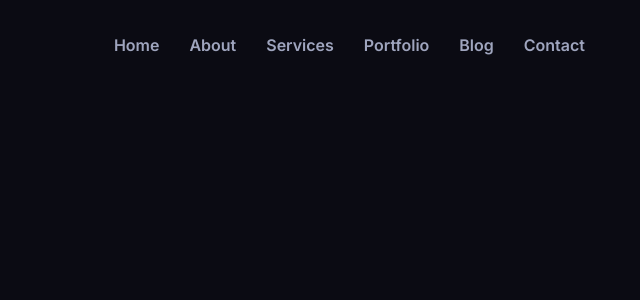
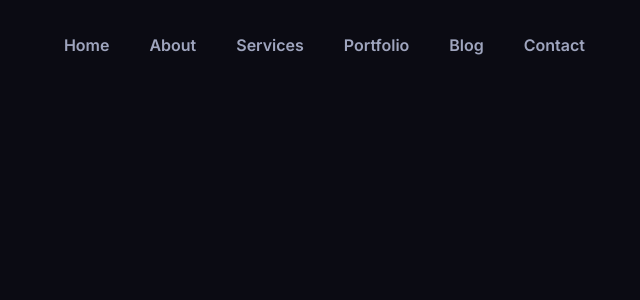
Before and after one commit to hugobosy/portfolio, a Next.js app: page / in a window 1280 px wide. Shown: the top 300 px of the page, without its empty margins (640-1280 px from the left). Built offline with nearby package versions, Linux system fonts and the light colour scheme.

Commit message:
create component hero

```diff
--- a/src/components/modules/navigation/NavigationDesktop/NavigationDesktop.module.scss
+++ b/src/components/modules/navigation/NavigationDesktop/NavigationDesktop.module.scss
@@ -1,7 +1,7 @@
 @import "@/styles/common";
 .desktop {
   display: none;
-  gap: 20px;
+  gap: 30px;
 
   @include media-from(md) {
     display: flex;
--- /dev/null
+++ b/src/components/templates/hero/Hero.tsx
@@ -0,0 +1,5 @@
+import styles from "./Hero.module.scss";
+
+export const Hero = () => {
+  return <div></div>;
+};
```
Also changed, not shown: src/components/templates/hero/Hero.module.scss (added).
